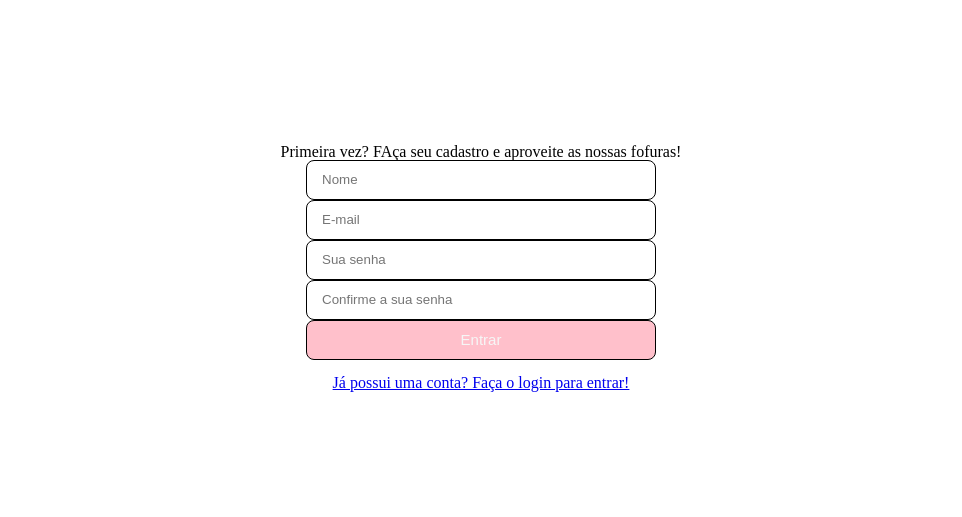
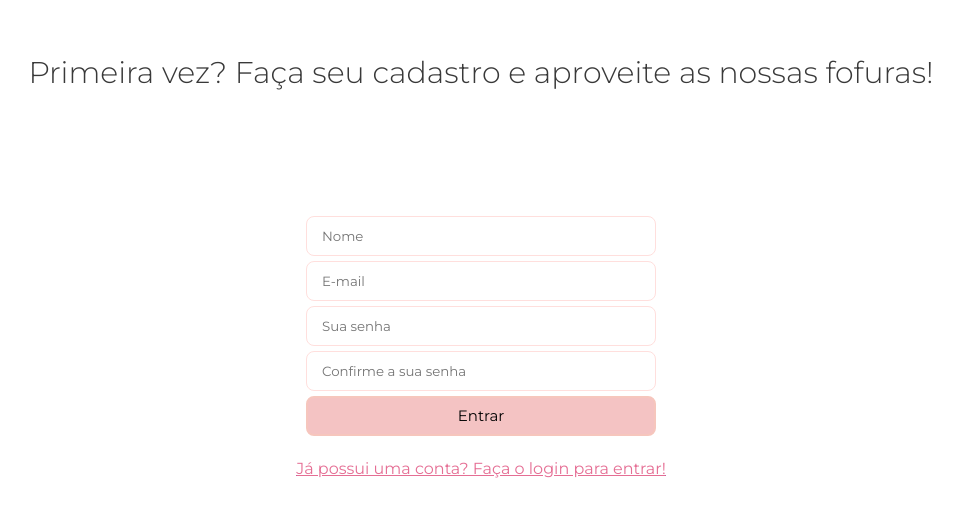
Before and after one commit to TamaraFerr/Gatos, a React (Vite) app: page /cadastro in a window 1280 px wide. Shown: the part 133-650 px from the top of the page, without its empty margins (159-1121 px from the left). Built offline with nearby package versions, Linux system fonts and the light colour scheme.

Commit message:
FEAT: login/Sign-up design almost done

```diff
--- a/src/pages/Cadastro.jsx
+++ b/src/pages/Cadastro.jsx
@@ -4,9 +4,9 @@ import { Link } from "react-router-dom"
 export default function Cadastro() {
   return (
     <Container>
-      <div>
-        <h1>Primeira vez? FAça seu cadastro e aproveite as nossas fofuras!</h1>
-      </div>
+      <Head>
+        <h1>Primeira vez? Faça seu cadastro e aproveite as nossas fofuras!</h1>
+      </Head>
 
       <Form>
         <Input
@@ -21,7 +21,7 @@ export default function Cadastro() {
 
         <Input
           placeholder="Sua senha"
-          type="text"
+          type="password"
         />
 
         <Input
@@ -33,7 +33,7 @@ export default function Cadastro() {
       </Form>
 
       <Link to={"/"}>
-        Já possui uma conta? Faça o login para entrar!
+      <Links>Já possui uma conta? Faça o login para entrar!</Links>
       </Link>
     </Container>
   )
@@ -48,6 +48,18 @@ const Container = styled.div`
   justify-content: center;
 `
 
+const Head = styled.div`
+  width: 100%;
+  text-align: center;
+  margin-bottom: 10%;
+  & h1{
+    font-family: "Montserrat", sans-serif;
+    font-weight: 300;
+    font-size: 30px;
+    color: #393939;
+  }
+`
+
 const Form = styled.div`
   box-sizing: border-box;
   display; flex;
@@ -59,27 +71,42 @@ const Input = styled.input`
   box-sizing: border-box;
   width: 100%;
   height: 40px;
-  border: 1px solid #000000;
+  border: 1px solid #FFDFDD;
   border-radius: 8px;
   margin-buttom: 15px;
   padding-left: 15px;
+  font-family: "Montserrat", sans-serif;
+  font-weight: 400;
+  color: #393939;
+  margin-bottom: 5px;
+  &:focus {
+    outline: none;
+    border: 3px solid #E56E94;
+  }
 `
 
 const Button = styled.button`
   width: 100%;
   height: 40px;
-  border: 1px solid #000000;
-  background-color: pink;
   border-radius: 8px;
-  margin-bottom: 15px;
-  font-weight: 500;
+  border: 2px solid #F6C6BD;
+  background-color: #F4C3C3;
   font-size: 15px;
-  color: #f6f6f6;
+  font-weight: 300;
+  color: #000000;
+  font-family: "Montserrat", sans-serif;
+  font-weight: 400;
   cursor: pointer;
-  transition: all 100ms;
-  &:hover{
-    color: #000000;
-    background-color: white;
-    border: 2px solid pink;
+  transition: 0.2s;
+  &:hover {
+    color: #ffffff;
+    background-color: #E56E94;
   }
 `
+
+const Links = styled.p`
+  margin-top: 25px;
+  color: #E56E94;
+  text-decoration-line: underline;
+  font-family: "Montserrat", sans-serif;
+`
--- a/src/pages/Login.jsx
+++ b/src/pages/Login.jsx
@@ -4,9 +4,9 @@ import styled from "styled-components"
 export default function Login() {
   return (
     <Container>
-      <div>
+      <Head>
         <h1>Seja bem-vindo ao nosso App, faça login e aproveite as fotos!</h1>
-      </div>
+      </Head>
 
       <Form>
         <Input
@@ -38,6 +38,17 @@ const Container = styled.div`
   justify-content: center;
 `
 
+const Head = styled.div`
+  width: 100%;
+  text-align: center;
+  & h1{
+    font-family: "Montserrat", sans-serif;
+    font-weight: 300;
+    font-size: 30px;
+    color: #393939;
+  }
+`
+
 const Form = styled.div`
   box-sizing: border-box;
   display; flex;
@@ -49,27 +60,35 @@ const Input = styled.input`
   box-sizing: border-box;
   width: 100%;
   height: 40px;
-  border: 1px solid #000000;
+  border: 1px solid #FFDFDD;
   border-radius: 8px;
   margin-buttom: 15px;
   padding-left: 15px;
+  font-family: "Montserrat", sans-serif;
+  font-weight: 400;
+  color: #393939;
+  margin-bottom: 5px;
+  &:focus {
+    outline: none;
+    border: 3px solid #E56E94;
+  }
 `
 
 const Button = styled.button`
   width: 100%;
   height: 40px;
-  border: 1px solid #000000;
-  background-color: pink;
   border-radius: 8px;
-  margin-bottom: 15px;
-  font-weight: 500;
+  border: 2px solid #F6C6BD;
+  background-color: #F4C3C3;
   font-size: 15px;
-  color: #f6f6f6;
+  font-weight: 300;
+  color: #000000;
+  font-family: "Montserrat", sans-serif;
+  font-weight: 400;
   cursor: pointer;
-  transition: all 100ms;
-  &:hover{
-    color: #000000;
-    background-color: white;
-    border: 2px solid pink;
+  transition: 0.2s;
+  &:hover {
+    color: #ffffff;
+    background-color: #E56E94;
   }
 `
```
